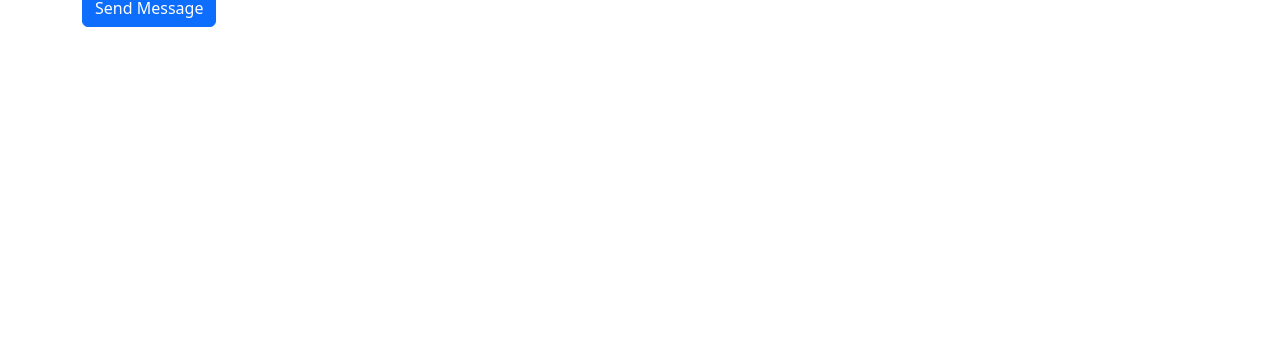
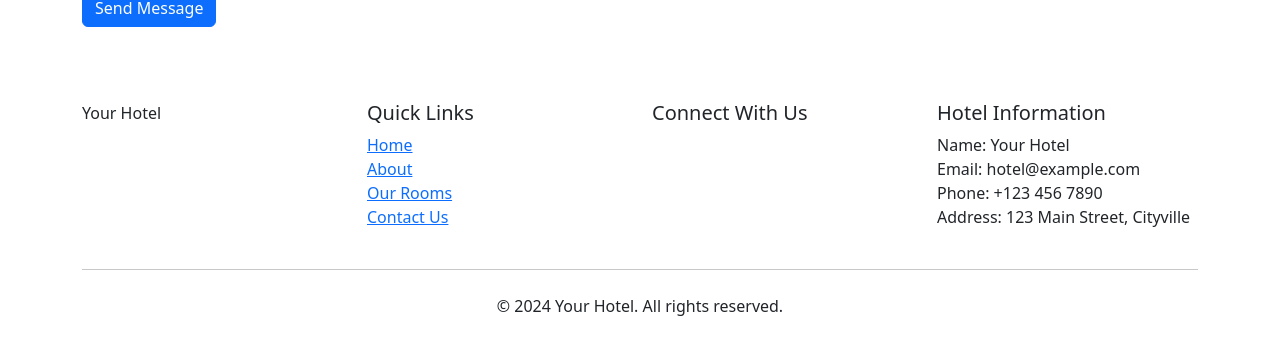
Before and after one commit to yashnaravade/Giridurg, a React (Create React App) app in the folder client/: page / in a window 1280 px wide. Shown: the part 3580-3934 px from the top of the page. Before the commit the page ends 3609 px from the top, so only its background shows below. Built offline with nearby package versions, Linux system fonts and the light colour scheme; grey boxes are pictures that could not be loaded.

Commit message:
Added Footer

```diff
--- a/client/src/App.js
+++ b/client/src/App.js
@@ -6,6 +6,7 @@ import About from "./components/About/About";
 import OurRooms from "./components/OurRooms/OurRooms";
 import Gallery from "./components/Gallery/Gallery";
 import ContactUs from "./components/ContactUs/ContactUs"
+import Footer from "./components/Footer/Footer";
 
 function App() {
   return (
@@ -16,6 +17,7 @@ function App() {
       <OurRooms />
       <Gallery />
       <ContactUs />
+      <Footer />
     </div>
   );
 }
--- /dev/null
+++ b/client/src/components/Footer/Footer.css
@@ -0,0 +1,10 @@
+*{
+    margin: 0px;
+    padding: 0px;
+    box-sizing: border-box;
+    font-family: 'Poppins', sans-serif;
+}
+.footer {
+    background: linear-gradient(rgba(0,0,0,0.7),rgba(0,0,0,0.7)), url("./../../assets/IMG-20240215-WA0019.jpg");
+    background-size: cover;
+}
--- /dev/null
+++ b/client/src/components/Footer/Footer.js
@@ -0,0 +1,71 @@
+import React from "react";
+import Logo from "../../assets/logo.png";
+
+function Footer() {
+  return (
+    <footer className="mt-5 py-4">
+      <div className="container">
+        <div className="row">
+          {/* First Column - Logo */}
+          <div className="col-md-3">
+            <span className="footer-brand">Your Hotel</span>
+          </div>
+
+          {/* Second Column - Navigation Links */}
+          <div className="col-md-3">
+            <h5>Quick Links</h5>
+            <ul className="list-unstyled">
+              <li>
+                <a href="#">Home</a>
+              </li>
+              <li>
+                <a href="/about">About</a>
+              </li>
+              <li>
+                <a href="/ourrooms">Our Rooms</a>
+              </li>
+              <li>
+                <a href="/contactus">Contact Us</a>
+              </li>
+            </ul>
+          </div>
+
+          {/* Third Column - Social Links */}
+          <div className="col-md-3">
+            <h5>Connect With Us</h5>
+            <div className="d-flex">
+              <a href="#" className="text-light me-3">
+                <i className="fab fa-facebook-f"></i>
+              </a>
+              <a href="#" className="text-light me-3">
+                <i className="fab fa-twitter"></i>
+              </a>
+              <a href="#" className="text-light me-3">
+                <i className="fab fa-instagram"></i>
+              </a>
+            </div>
+          </div>
+
+          {/* Fourth Column - Additional Content */}
+          <div className="col-md-3">
+            <h5>Hotel Information</h5>
+            <ul className="list-unstyled">
+              <li>Name: Your Hotel</li>
+              <li>Email: hotel@example.com</li>
+              <li>Phone: +123 456 7890</li>
+              <li>Address: 123 Main Street, Cityville</li>
+            </ul>
+          </div>
+        </div>
+
+        <hr className="my-4" />
+
+        <div className="text-center">
+          <p>&copy; {new Date().getFullYear()} Your Hotel. All rights reserved.</p>
+        </div>
+      </div>
+    </footer>
+  );
+}
+
+export default Footer;
```
